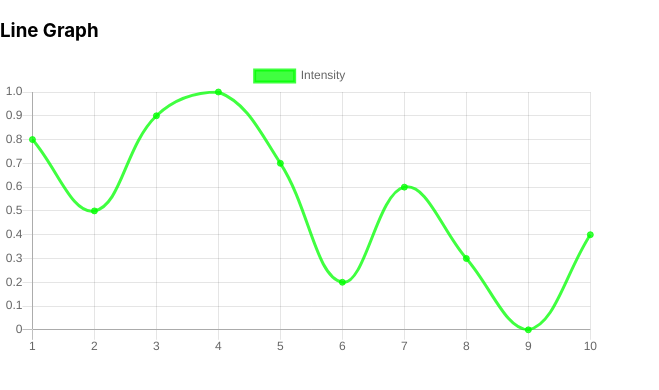
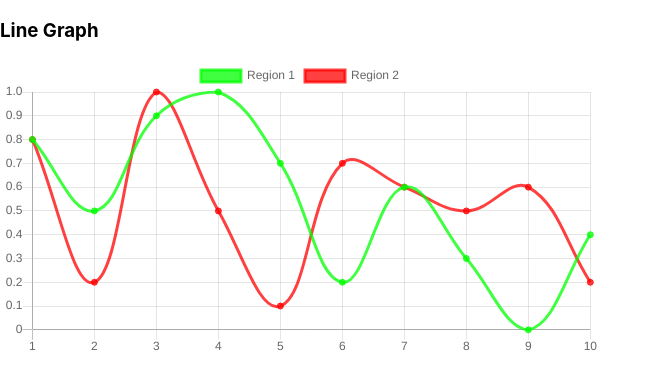
Before and after one commit to kris-dey/sweng20, a React (Create React App) app in the folder visualiser/: page / in a window 1280 px wide. Shown: the top 390 px of the page, without its empty margins (0-659 px from the left). Built offline with nearby package versions, Linux system fonts and the light colour scheme.

Commit message:
Update App.js
Added 2nd ROI

```diff
--- a/visualiser/src/App.js
+++ b/visualiser/src/App.js
@@ -15,12 +15,19 @@ export default class App extends Component{
         labels:j,
         datasets:[
          {
-           label: "Intensity",
+           label: "Region 1",
            backgroundColor:"rgba(0, 255, 0, 0.75)",
            borderColor:"rgba(0, 255, 0, 0.75)",
            fill:false,
            data:[0.8,0.5,0.9,1,0.7,0.2,0.6,0.3, 0, 0.4]
-         }
+         },
+         {
+          label: "Region 2",
+          backgroundColor:"rgba(255, 0, 0, 0.75)",
+          borderColor:"rgba(255, 0, 0, 0.75)",
+          fill:false,
+          data:[0.8,0.2,1,0.5,0.1,0.7,0.6,0.5, 0.6, 0.2]
+        }
         ]
       }
     }
```
